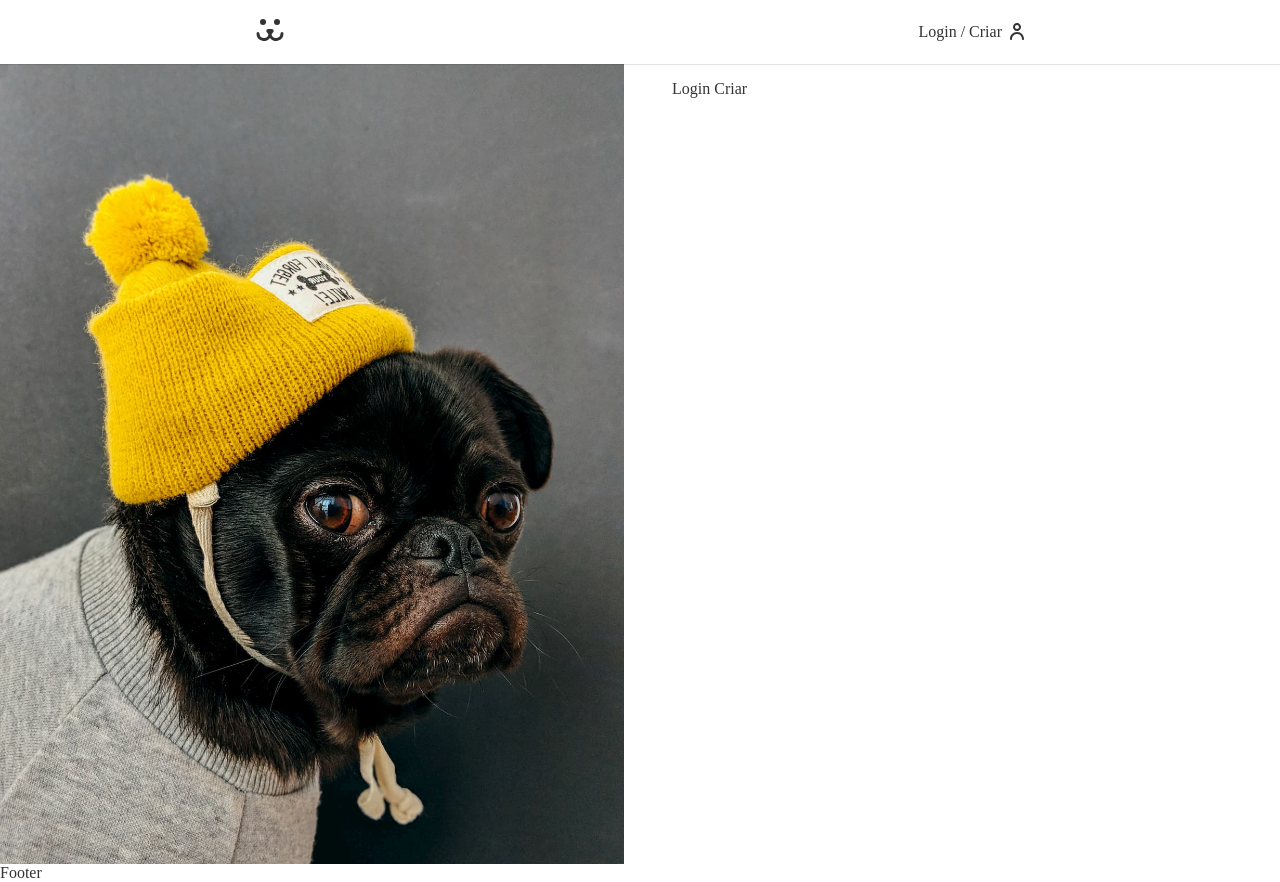
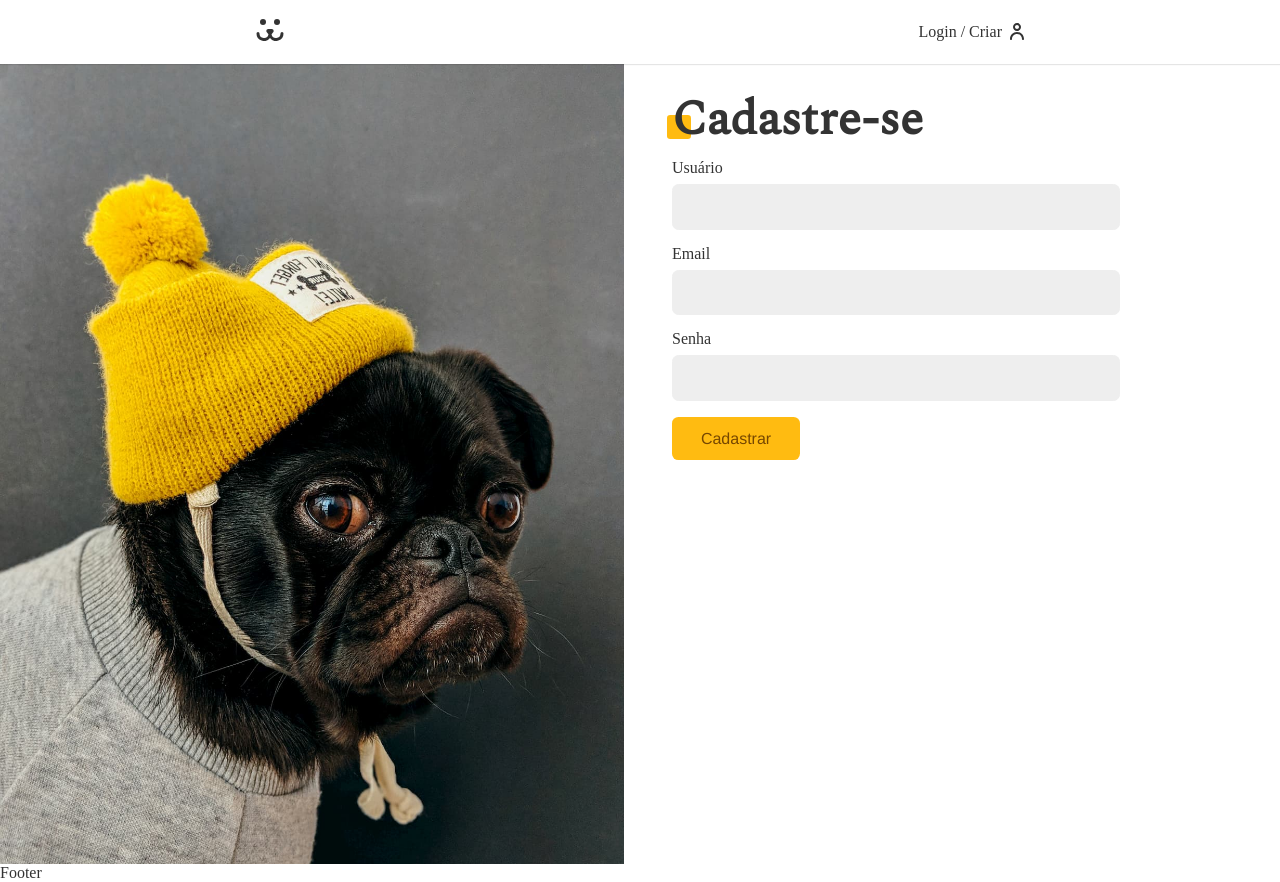
Before and after one commit to Emilio133752/projetoDogs, a React (Vite) app: page /login/criar in a window 1280 px wide. Built offline with nearby package versions, Linux system fonts and the light colour scheme.

Commit message:
criando página de cadastro e logando

```diff
--- a/src/Components/Login/LoginCreate.jsx
+++ b/src/Components/Login/LoginCreate.jsx
@@ -1,10 +1,38 @@
 import React from 'react'
+import Input from '../Forms/Input'
+import Button from '../Forms/Button'
+import useForm from '../../Hooks/useForm'
+import { USER_POST } from '../../api'
+import {UserContext} from '../../UserContext'
 
 const LoginCreate = () => {
+  const username = useForm()
+  const email = useForm('email')
+  const password = useForm()
+
+  const {userLogin} = React.useContext(UserContext)
+
+  async function handleSubmit(event){
+    event.preventDefault()
+    const {url, options} = USER_POST({
+      username: username.value,
+      email: email.value,
+      password: password.value,
+    })
+    const response = await fetch(url, options)
+    if(response.ok) userLogin(username.value, password.value)
+  }
+
   return (
-    <div>
-      Login Criar
-    </div>
+    <section className='animeLeft'>
+      <h1 className='title'>Cadastre-se</h1>
+      <form onSubmit={handleSubmit}>
+        <Input label='Usuário' type="text" name="username" {...username} />
+        <Input label='Email' type="email" name="email" {...email} />
+        <Input label='Senha' type="password" name="password" {...password} />
+        <Button>Cadastrar</Button>
+      </form>
+    </section>
   )
 }
 
--- a/src/Hooks/useForm.jsx
+++ b/src/Hooks/useForm.jsx
@@ -5,7 +5,7 @@ const types = {
         regex: /^(([^<>()[\]\\.,;:\s@"]+(\.[^<>()[\]\\.,;:\s@"]+)*)|.(".+"))@((\[[0-9]{1,3}\.[0-9]{1,3}\.[0-9]{1,3}\.[0-9]{1,3}\])|(([a-zA-Z\-0-9]+\.)+[a-zA-Z]{2,}))$/
         ,
         message: 'Preencha um email valido'
-    }
+    },
 }
 
 const useForm = (type) => {
--- a/src/api.jsx
+++ b/src/api.jsx
@@ -37,3 +37,16 @@ export function USER_GET(token){
         },
     }
 }
+
+export function USER_POST(body){
+    return {
+        url: API_URL + '/api/user',
+        options: {
+            method: 'POST',
+            headers: {
+                'Content-Type': 'application/json'
+            },
+            body: JSON.stringify(body),
+        },
+    }
+}
```
